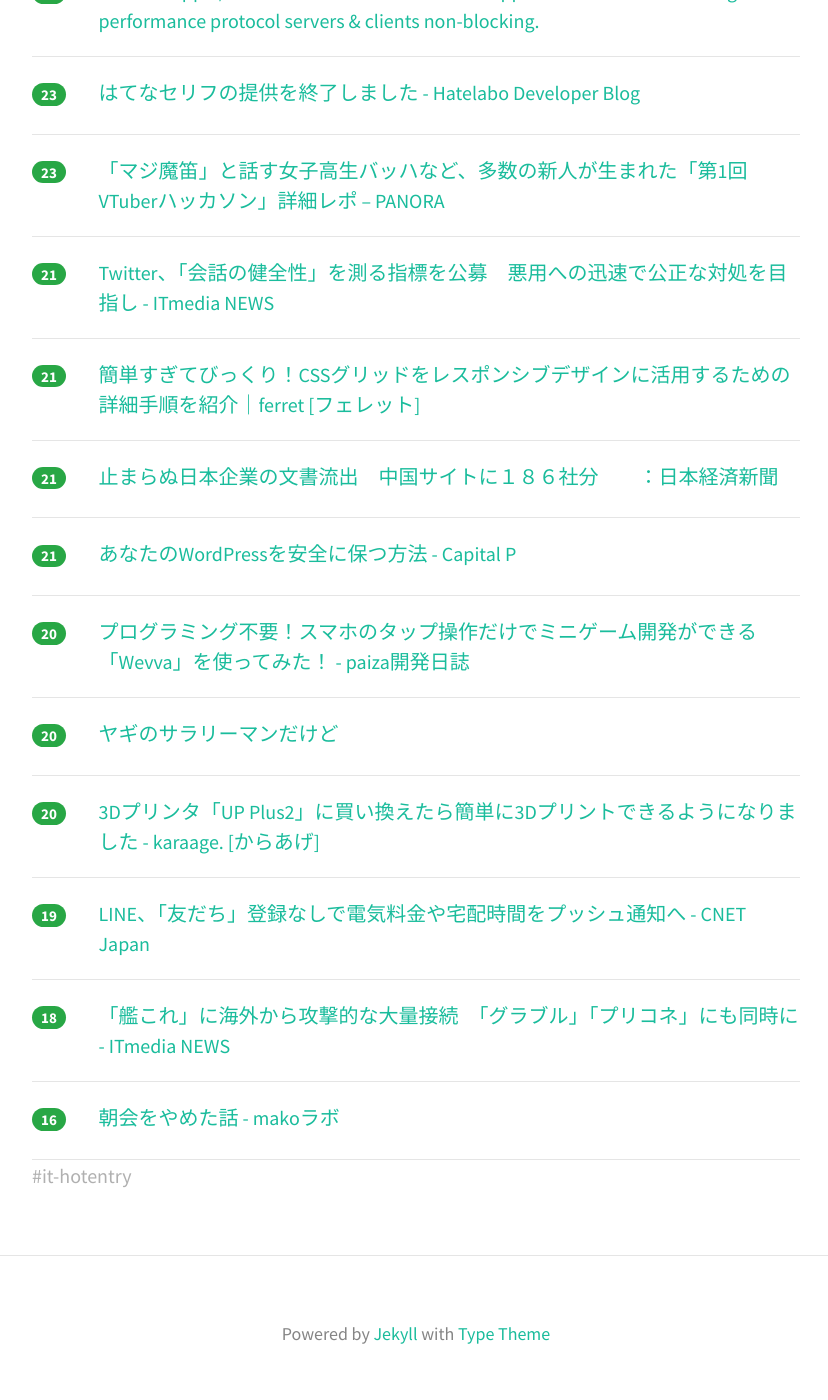
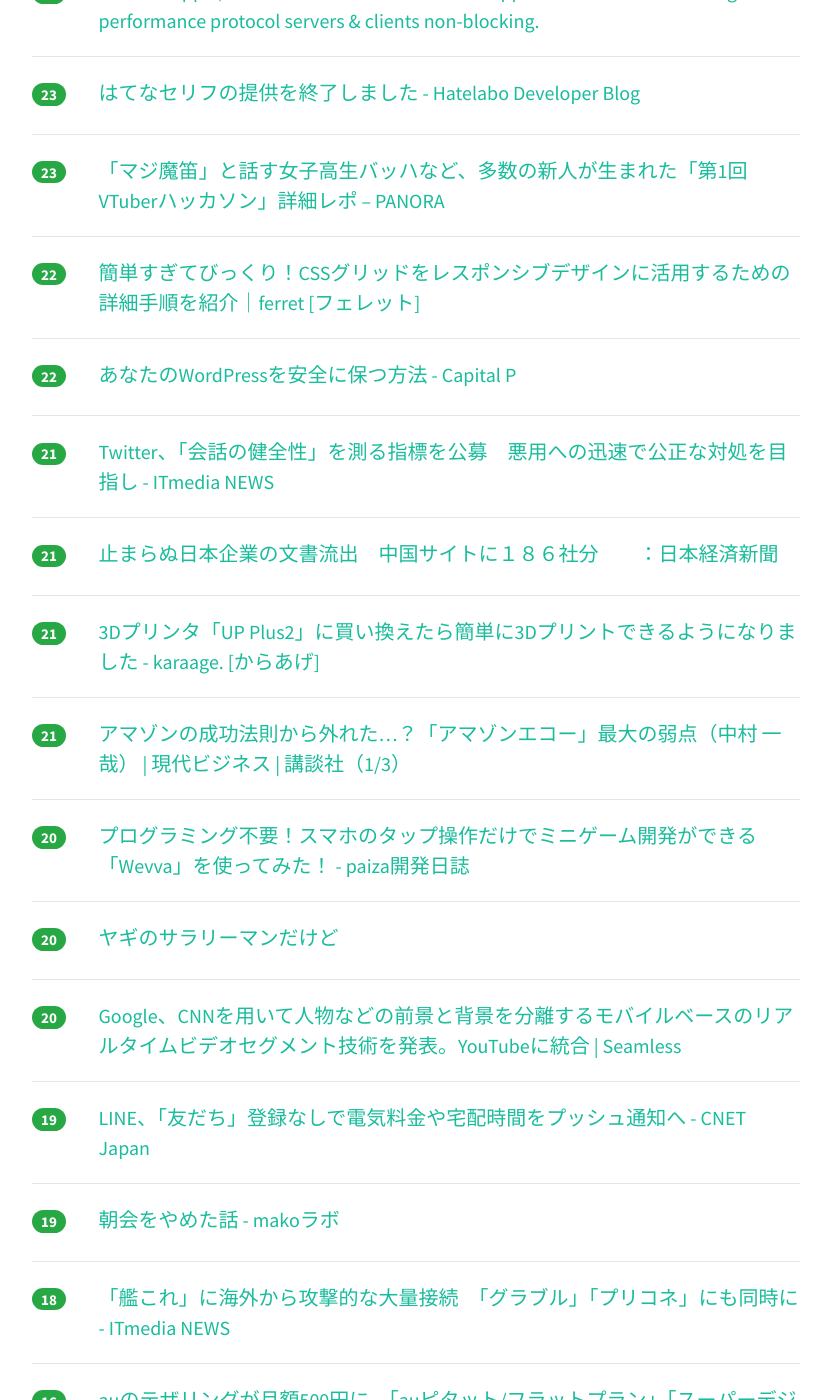
Before and after one commit to yatta47/hatena-matome-site, a Jekyll site: the page built from _posts/2018-03-02-hatena.md, in a window 1280 px wide and 1400 px high, scrolled down 2810 px. Shown: the whole window, without its empty margins (224-1052 px from the left). Built offline with Jekyll 4.4.1, drawn with Linux system fonts in a browser that asks for light colours; nearby versions of some CDN libraries; some of the changed text lies outside the part shown.

Commit message:
Updated 2018-03-02

```diff
--- a/_posts/2018-03-02-hatena.md
+++ b/_posts/2018-03-02-hatena.md
@@ -1,24 +1,29 @@
 ---
 layout: post
 title:  "2018-03-02 はてぶIT"
-date:   2018-03-02 17:03:58
+date:   2018-03-02 18:03:12
 tags: [it-hotentry]
 ---
-39 件のデータあり
+44 件のデータあり
 
 <hr><div class="row">
-<div class="col-1"><span class="badge badge-pill badge-success h2">228</span></div>
+<div class="col-1"><span class="badge badge-pill badge-success h2">255</span></div>
+<div class="col-11"><a href='http://mhlyc.hatenablog.com/entry/2018/03/01/235923' target='_blank'>転職挫折しました（SIer QA→Webエンジニア） - mhlyc -presentation</a></div>
+</div>
+<hr>
+<div class="row">
+<div class="col-1"><span class="badge badge-pill badge-success h2">244</span></div>
 <div class="col-11"><a href='http://www.itmedia.co.jp/news/articles/1803/02/news058.html' target='_blank'>Dropbox、Googleとの提携で「G Suite」を年内統合へ - ITmedia NEWS</a></div>
 </div>
 <hr>
 <div class="row">
-<div class="col-1"><span class="badge badge-pill badge-success h2">204</span></div>
-<div class="col-11"><a href='http://mhlyc.hatenablog.com/entry/2018/03/01/235923' target='_blank'>転職挫折しました（SIer QA→Webエンジニア） - mhlyc -presentation</a></div>
+<div class="col-1"><span class="badge badge-pill badge-success h2">206</span></div>
+<div class="col-11"><a href='http://techlife.cookpad.com/entry/2018/03/02/000000' target='_blank'>Nginxへの変更に伴うリバースプロキシのテストの改善 - クックパッド開発者ブログ</a></div>
 </div>
 <hr>
 <div class="row">
-<div class="col-1"><span class="badge badge-pill badge-success h2">200</span></div>
-<div class="col-11"><a href='http://techlife.cookpad.com/entry/2018/03/02/000000' target='_blank'>Nginxへの変更に伴うリバースプロキシのテストの改善 - クックパッド開発者ブログ</a></div>
+<div class="col-1"><span class="badge badge-pill badge-success h2">167</span></div>
+<div class="col-11"><a href='https://qiita.com/siy1121/items/f01167186a6677c22435' target='_blank'>イマドキなAndroid音楽プレーヤーの作り方 - Qiita</a></div>
 </div>
 <hr>
 <div class="row">
@@ -27,28 +32,28 @@ tags: [it-hotentry]
 </div>
 <hr>
 <div class="row">
-<div class="col-1"><span class="badge badge-pill badge-success h2">158</span></div>
-<div class="col-11"><a href='https://qiita.com/siy1121/items/f01167186a6677c22435' target='_blank'>イマドキなAndroid音楽プレーヤーの作り方 - Qiita</a></div>
-</div>
-<hr>
-<div class="row">
 <div class="col-1"><span class="badge badge-pill badge-success h2">153</span></div>
 <div class="col-11"><a href='http://www.publickey1.jp/blog/18/ubuntuwindowsubuntu.html' target='_blank'>マイクロソフト、仮想マシン上のUbuntuへWindowsからコピー＆ペースト、Ubuntuからローカルドライブへのアクセスなど可能に － Publickey</a></div>
 </div>
 <hr>
 <div class="row">
-<div class="col-1"><span class="badge badge-pill badge-success h2">122</span></div>
+<div class="col-1"><span class="badge badge-pill badge-success h2">135</span></div>
 <div class="col-11"><a href='http://coliss.com/articles/build-websites/operation/css/absolute-centering-with-css.html' target='_blank'>[CSS]要素を天地左右の中央に配置、最近主流になっている実装方法のまとめ | コリス</a></div>
 </div>
 <hr>
 <div class="row">
-<div class="col-1"><span class="badge badge-pill badge-success h2">77</span></div>
+<div class="col-1"><span class="badge badge-pill badge-success h2">107</span></div>
+<div class="col-11"><a href='https://note.mu/najeira/n/n8924408dd07b' target='_blank'>Android / iOS アプリの開発にクロスプラットフォームの Flutter を実戦投入した｜najeira｜note</a></div>
+</div>
+<hr>
+<div class="row">
+<div class="col-1"><span class="badge badge-pill badge-success h2">91</span></div>
 <div class="col-11"><a href='http://www.itmedia.co.jp/news/articles/1803/02/news065.html' target='_blank'>GitHubに過去最大級のDDoS攻撃　Akamaiの協力により約8分で復旧 - ITmedia NEWS</a></div>
 </div>
 <hr>
 <div class="row">
-<div class="col-1"><span class="badge badge-pill badge-success h2">77</span></div>
-<div class="col-11"><a href='https://note.mu/najeira/n/n8924408dd07b' target='_blank'>Android / iOS アプリの開発にクロスプラットフォームの Flutter を実戦投入した｜najeira｜note</a></div>
+<div class="col-1"><span class="badge badge-pill badge-success h2">51</span></div>
+<div class="col-11"><a href='https://navi.dropbox.jp/business-idea' target='_blank'>今あるものを組み合わせてビジネスのアイデアを生み出すポイント３つ</a></div>
 </div>
 <hr>
 <div class="row">
@@ -62,18 +67,13 @@ tags: [it-hotentry]
 </div>
 <hr>
 <div class="row">
-<div class="col-1"><span class="badge badge-pill badge-success h2">43</span></div>
-<div class="col-11"><a href='https://navi.dropbox.jp/business-idea' target='_blank'>今あるものを組み合わせてビジネスのアイデアを生み出すポイント３つ</a></div>
+<div class="col-1"><span class="badge badge-pill badge-success h2">42</span></div>
+<div class="col-11"><a href='https://qiita.com/tomboyboy/items/fd12a82f0bbe79365438' target='_blank'>強化学習の基本 Qラーニングを直観的に理解するためのアニメーションによる可視化 - Qiita</a></div>
 </div>
 <hr>
 <div class="row">
 <div class="col-1"><span class="badge badge-pill badge-success h2">41</span></div>
 <div class="col-11"><a href='https://spring.io/blog/2018/03/01/spring-boot-2-0-goes-ga' target='_blank'>Spring Boot 2.0 goes GA</a></div>
-</div>
-<hr>
-<div class="row">
-<div class="col-1"><span class="badge badge-pill badge-success h2">41</span></div>
-<div class="col-11"><a href='https://qiita.com/tomboyboy/items/fd12a82f0bbe79365438' target='_blank'>強化学習の基本 Qラーニングを直観的に理解するためのアニメーションによる可視化 - Qiita</a></div>
 </div>
 <hr>
 <div class="row">
@@ -92,13 +92,18 @@ tags: [it-hotentry]
 </div>
 <hr>
 <div class="row">
+<div class="col-1"><span class="badge badge-pill badge-success h2">36</span></div>
+<div class="col-11"><a href='https://qiita.com/mod_poppo/items/a4bbed44ccfa59740f32' target='_blank'>「型」のお気持ち　〜　「型なし」と「動的型」って同じ？違う？ - Qiita</a></div>
+</div>
+<hr>
+<div class="row">
 <div class="col-1"><span class="badge badge-pill badge-success h2">35</span></div>
 <div class="col-11"><a href='https://service.plan-b.co.jp/blog/creative/9935/' target='_blank'>サイトクオリティを落とさないためのWEBデザイナーがすべき「思いやり」の話 | Pinto!</a></div>
 </div>
 <hr>
 <div class="row">
-<div class="col-1"><span class="badge badge-pill badge-success h2">34</span></div>
-<div class="col-11"><a href='https://qiita.com/mod_poppo/items/a4bbed44ccfa59740f32' target='_blank'>「型」のお気持ち　〜　「型なし」と「動的型」って同じ？違う？ - Qiita</a></div>
+<div class="col-1"><span class="badge badge-pill badge-success h2">35</span></div>
+<div class="col-11"><a href='http://d.hatena.ne.jp/Kango/20180301/1519939259' target='_blank'>memcached を悪用したDDoS攻撃についてまとめてみた - piyolog</a></div>
 </div>
 <hr>
 <div class="row">
@@ -114,11 +119,6 @@ tags: [it-hotentry]
 <div class="row">
 <div class="col-1"><span class="badge badge-pill badge-success h2">30</span></div>
 <div class="col-11"><a href='https://togetter.com/li/1204146' target='_blank'>入社一年で転職した友人『嫌なことがあったらまた辞めればいいやくらいのスタンスで仕事に挑んでるからめちゃくちゃ気が楽だし、残機が増えた気分』 - Togetter</a></div>
-</div>
-<hr>
-<div class="row">
-<div class="col-1"><span class="badge badge-pill badge-success h2">30</span></div>
-<div class="col-11"><a href='http://d.hatena.ne.jp/Kango/20180301/1519939259' target='_blank'>memcached を悪用したDDoS攻撃についてまとめてみた - piyolog</a></div>
 </div>
 <hr>
 <div class="row">
@@ -152,13 +152,18 @@ tags: [it-hotentry]
 </div>
 <hr>
 <div class="row">
-<div class="col-1"><span class="badge badge-pill badge-success h2">21</span></div>
-<div class="col-11"><a href='http://www.itmedia.co.jp/news/articles/1803/02/news052.html' target='_blank'>Twitter、「会話の健全性」を測る指標を公募　悪用への迅速で公正な対処を目指し - ITmedia NEWS</a></div>
+<div class="col-1"><span class="badge badge-pill badge-success h2">22</span></div>
+<div class="col-11"><a href='https://ferret-plus.com/9676' target='_blank'>簡単すぎてびっくり！CSSグリッドをレスポンシブデザインに活用するための詳細手順を紹介｜ferret [フェレット]</a></div>
+</div>
+<hr>
+<div class="row">
+<div class="col-1"><span class="badge badge-pill badge-success h2">22</span></div>
+<div class="col-11"><a href='https://capitalp.jp/2018/03/02/wordpress-security/' target='_blank'>あなたのWordPressを安全に保つ方法 - Capital P</a></div>
 </div>
 <hr>
 <div class="row">
 <div class="col-1"><span class="badge badge-pill badge-success h2">21</span></div>
-<div class="col-11"><a href='https://ferret-plus.com/9676' target='_blank'>簡単すぎてびっくり！CSSグリッドをレスポンシブデザインに活用するための詳細手順を紹介｜ferret [フェレット]</a></div>
+<div class="col-11"><a href='http://www.itmedia.co.jp/news/articles/1803/02/news052.html' target='_blank'>Twitter、「会話の健全性」を測る指標を公募　悪用への迅速で公正な対処を目指し - ITmedia NEWS</a></div>
 </div>
 <hr>
 <div class="row">
@@ -168,7 +173,12 @@ tags: [it-hotentry]
 <hr>
 <div class="row">
 <div class="col-1"><span class="badge badge-pill badge-success h2">21</span></div>
-<div class="col-11"><a href='https://capitalp.jp/2018/03/02/wordpress-security/' target='_blank'>あなたのWordPressを安全に保つ方法 - Capital P</a></div>
+<div class="col-11"><a href='http://karaage.hatenadiary.jp/entry/2018/03/02/073000' target='_blank'>3Dプリンタ「UP Plus2」に買い換えたら簡単に3Dプリントできるようになりました - karaage. [からあげ]</a></div>
+</div>
+<hr>
+<div class="row">
+<div class="col-1"><span class="badge badge-pill badge-success h2">21</span></div>
+<div class="col-11"><a href='http://gendai.ismedia.jp/articles/-/54582' target='_blank'>アマゾンの成功法則から外れた…？「アマゾンエコー」最大の弱点（中村 一哉） | 現代ビジネス | 講談社（1/3）</a></div>
 </div>
 <hr>
 <div class="row">
@@ -183,12 +193,17 @@ tags: [it-hotentry]
 <hr>
 <div class="row">
 <div class="col-1"><span class="badge badge-pill badge-success h2">20</span></div>
-<div class="col-11"><a href='http://karaage.hatenadiary.jp/entry/2018/03/02/073000' target='_blank'>3Dプリンタ「UP Plus2」に買い換えたら簡単に3Dプリントできるようになりました - karaage. [からあげ]</a></div>
+<div class="col-11"><a href='http://shiropen.com/2018/03/02/32805' target='_blank'>Google、CNNを用いて人物などの前景と背景を分離するモバイルベースのリアルタイムビデオセグメント技術を発表。YouTubeに統合 | Seamless</a></div>
 </div>
 <hr>
 <div class="row">
 <div class="col-1"><span class="badge badge-pill badge-success h2">19</span></div>
 <div class="col-11"><a href='https://japan.cnet.com/article/35115483/' target='_blank'>LINE、「友だち」登録なしで電気料金や宅配時間をプッシュ通知へ - CNET Japan</a></div>
+</div>
+<hr>
+<div class="row">
+<div class="col-1"><span class="badge badge-pill badge-success h2">19</span></div>
+<div class="col-11"><a href='http://mako-wis.hatenablog.com/entry/2018/03/01/212438' target='_blank'>朝会をやめた話 - makoラボ</a></div>
 </div>
 <hr>
 <div class="row">
@@ -198,6 +213,16 @@ tags: [it-hotentry]
 <hr>
 <div class="row">
 <div class="col-1"><span class="badge badge-pill badge-success h2">16</span></div>
-<div class="col-11"><a href='http://mako-wis.hatenablog.com/entry/2018/03/01/212438' target='_blank'>朝会をやめた話 - makoラボ</a></div>
+<div class="col-11"><a href='https://k-tai.watch.impress.co.jp/docs/news/1109457.html' target='_blank'>auのテザリングが月額500円に、「auピタット/フラットプラン」「スーパーデジラ」で - ケータイ Watch</a></div>
 </div>
 <hr>
+<div class="row">
+<div class="col-1"><span class="badge badge-pill badge-success h2">15</span></div>
+<div class="col-11"><a href='https://www.soldi.jp/articles/sim_plan/' target='_blank'>元通信業者が教える！格安SIMの良い点・悪い点とオススメサービスを本音で解説 - インターネット・格安SIMのソルディ</a></div>
+</div>
+<hr>
+<div class="row">
+<div class="col-1"><span class="badge badge-pill badge-success h2">14</span></div>
+<div class="col-11"><a href='https://kakuyomu.jp/contests/cyber_security' target='_blank'>サイバーセキュリティ小説コンテスト - カクヨム</a></div>
+</div>
+<hr>
```
